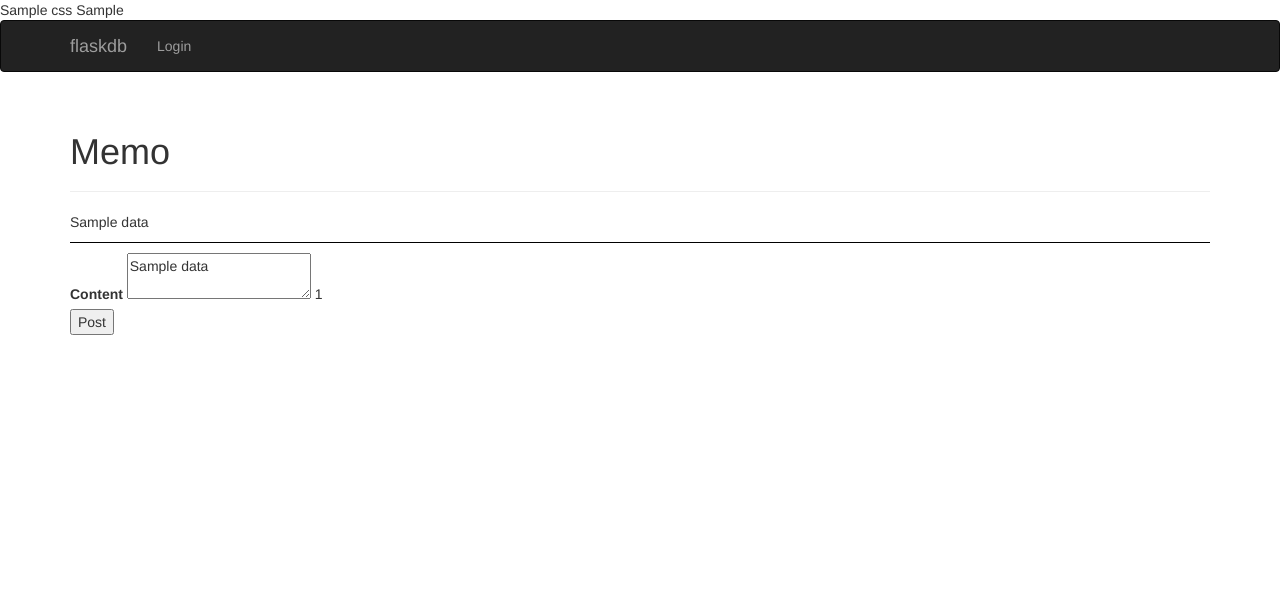
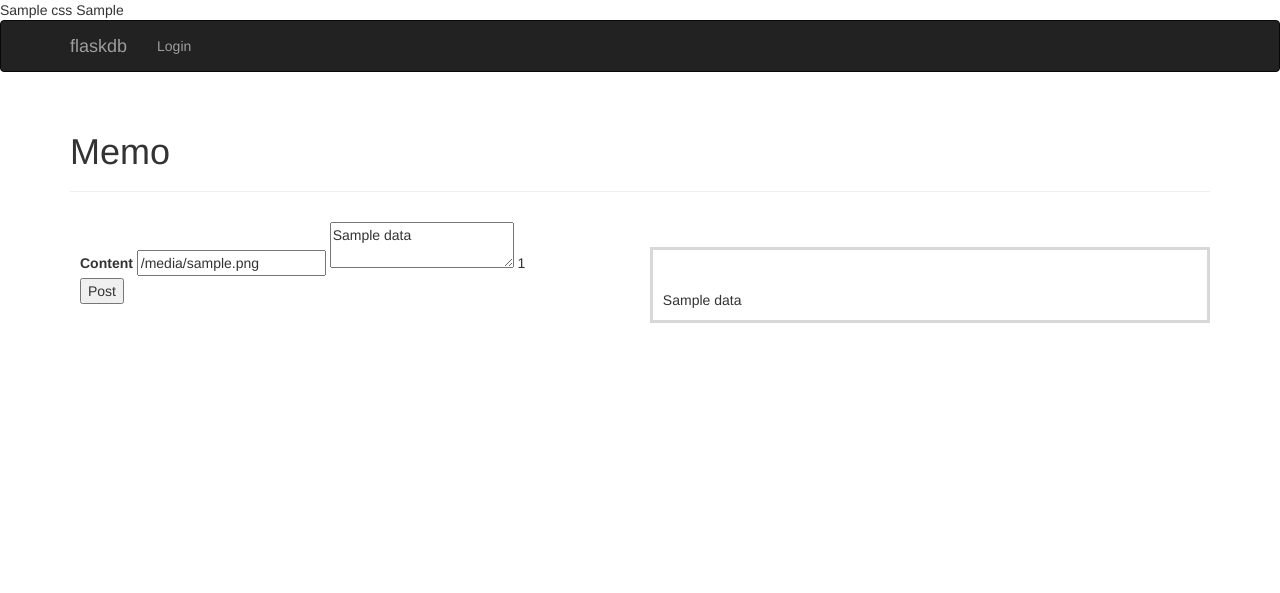
Before and after one commit to Ryosuke2022053/Memo-Manage, a Flask app: template flaskdb/controller/view/templates/memo/memo_edit.html in a window 1280 px wide. Shown: the top 593 px of the page. Run offline with Flask 2, Linux system fonts and the light colour scheme; the template is opened without the code that fills it: most values are stand-ins (such as "Sample title", 1, 10 or a date in 2020); some libraries are stand-ins or nearby versions.

Commit message:
[add]　機能の追加

```diff
--- a/flaskdb/controller/view/static/css/flaskdb.css
+++ b/flaskdb/controller/view/static/css/flaskdb.css
@@ -0,0 +1,20 @@
+.edit_main{
+    width: 100%;
+    display: flex;
+    flex-direction: row-reverse;
+    justify-content: space-between;
+}
+
+.markdown_content{
+    width:50%;
+    border: solid rgb(216, 216, 216);
+    margin-top: 35px;
+    margin-bottom: 70px;
+    padding-top: 40px;
+    padding-left: 10px;
+}
+
+.markdown_editor{
+    width: 50%;
+    margin: 10px;
+}
--- a/flaskdb/controller/view/templates/memo/memo_edit.html
+++ b/flaskdb/controller/view/templates/memo/memo_edit.html
@@ -58,21 +58,19 @@
     {% endfor %}
   {% endif %}
 
-  <div>
+  <div class="edit_main">
     <!-- Markdown Content -->
-    <div>
+    <div class = "markdown_content">
         {% if data %}
             {{ data|markdown }}
         {% endif %}
     </div>
-
-    <div style="margin: 1rem 0rem; border-bottom: 1px solid black;"></div>
-
     <!-- Markdown Editor -->
-    <form action="{{ url_for('memo.memo_edit', file=file) }}" method="post">
-        <input type="hidden" name="csrf_token" value="{{ csrf_token() }}"/>
+    <form action="{{ url_for('memo.memo_edit', file=file) }}" method="post" class="markdown_editor">
+      <input type="hidden" name="csrf_token" value="{{ csrf_token() }}"/>
         <div>
             <label for="content">Content</label>
+            <input type="text" name="title" value="{{ file }}">
             <textarea type="text" name="data" id="data">{% if data %}{{ data }}{% endif %}</textarea>
             {{ easymde.load_id("data") }}
         </div>
```
Also changed, not shown: flaskdb/controller/view/templates/memo/memo_view.html (+8 -1 lines).
